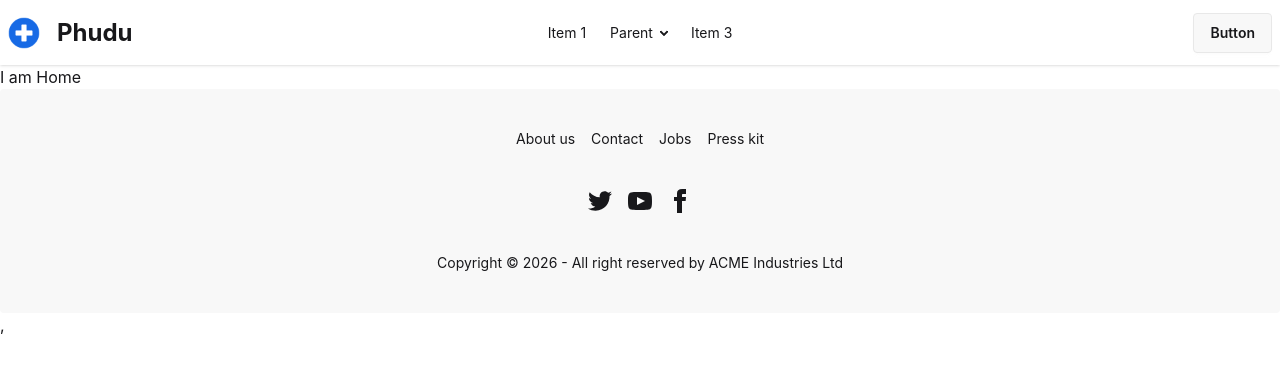
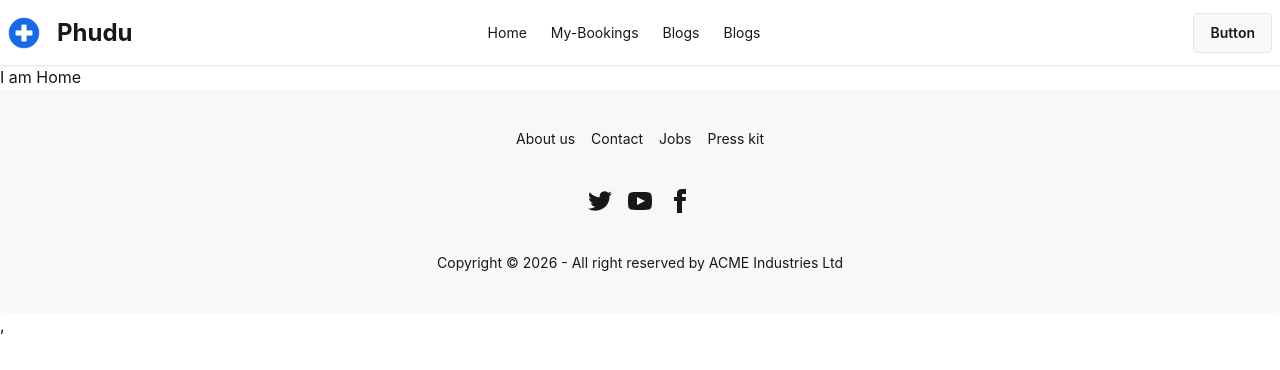
Before and after one commit to masuddeveloper143/B11A08-router-warrior, a React (Vite) app: page / in a window 1280 px wide. Shown: the top 370 px of the page. Built offline with nearby package versions, Linux system fonts and the light colour scheme.

Commit message:
Update project

```diff
--- a/src/components/Navbar.jsx
+++ b/src/components/Navbar.jsx
@@ -13,14 +13,6 @@ const Navbar = () => {
             tabIndex="-1"
             className="menu menu-sm dropdown-content bg-base-100 rounded-box z-1 mt-3 w-52 p-2 shadow">
             <li><a>Item 1</a></li>
-        <li>
-          <a>Parent</a>
-          <ul className="p-2">
-            <li><a>Submenu 1</a></li>
-            <li><a>Submenu 2</a></li>
-          </ul>
-        </li>
-        <li><a>Item 3</a></li>
           </ul>
         </div>
         <div className='flex items-center '>
@@ -30,17 +22,12 @@ const Navbar = () => {
       </div>
       <div className="navbar-center hidden lg:flex">
         <ul className="menu menu-horizontal px-1 ">
-      <li><a>Item 1</a></li>
+          <li><a>Home</a></li>
+          <li><a>My-Bookings</a></li>
+          <li><a>Blogs</a></li>
+          <li><a>Blogs</a></li>
           <li>
-        <details>
-          <summary>Parent</summary>
-          <ul className="p-2 bg-base-100 w-40 z-1">
-            <li><a>Submenu 1</a></li>
-            <li><a>Submenu 2</a></li>
-          </ul>
-        </details>
           </li>
-      <li><a>Item 3</a></li>
         </ul>
       </div>
       <div className="navbar-end">
```
Lines whose indentation alone changed are shown as unchanged.
